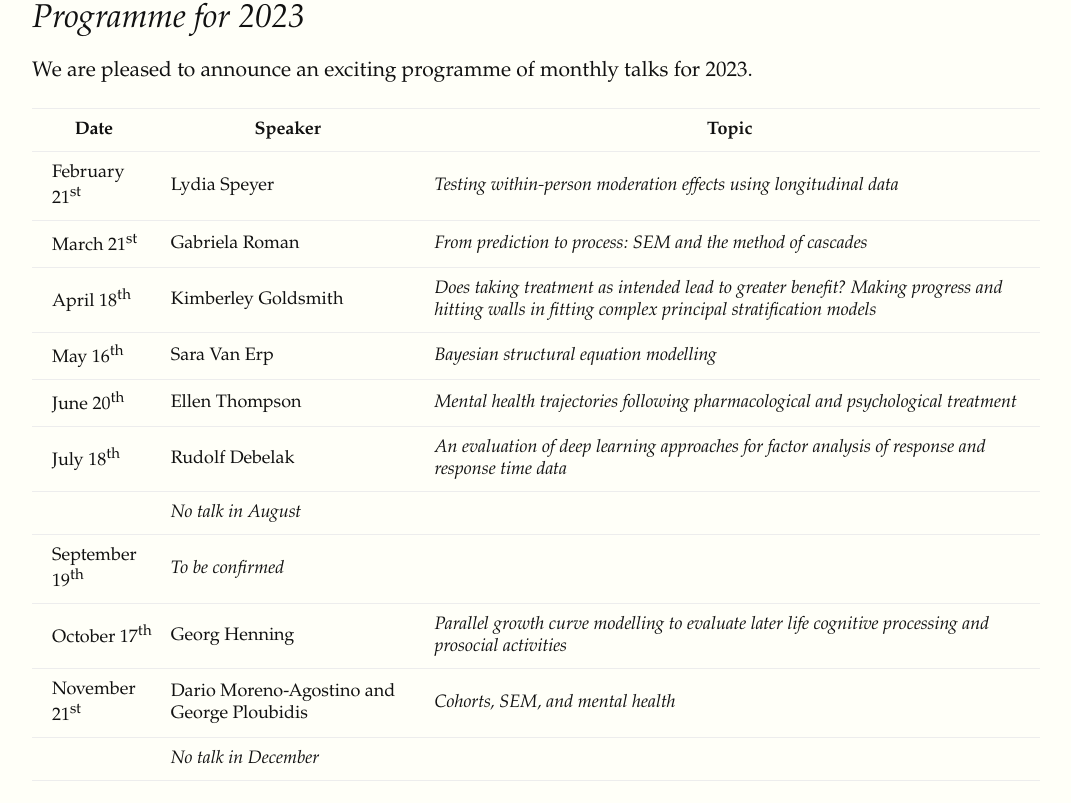
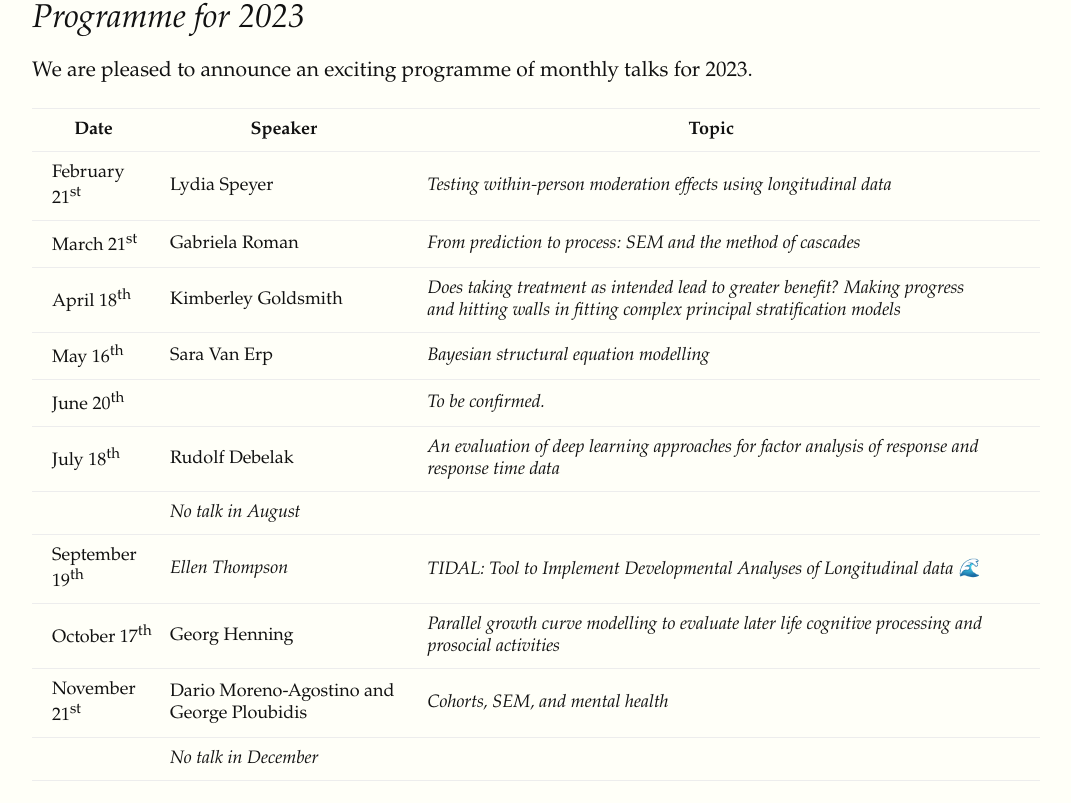
Before and after one commit to ewancarr/semantics, a plain HTML site: page index.html in a window 1280 px wide. Shown: the part 1270-2073 px from the top of the page, without its empty margins (128-1199 px from the left). Drawn offline with Linux system fonts and the light colour scheme; a web font is replaced by a local one.

Commit message:
Rearrange talks

```diff
--- a/index.html
+++ b/index.html
@@ -85,8 +85,8 @@
             </tr>
             <tr>
                 <td>June 20<sup>th</sup></td>
-                <td>Ellen Thompson</td>
-                <td><i>Mental health trajectories following pharmacological and psychological treatment</i></td>
+                <td></td>
+                <td><i>To be confirmed.</i></td>
             </tr>
             <tr>
                 <td>July 18<sup>th</sup></td>
@@ -100,7 +100,8 @@
             </tr>
             <tr>
                 <td>September 19<sup>th</sup></td>
-                <td><i>To be confirmed</i></td>
+                <td><i>Ellen Thompson</i></td>
+                <td><i>TIDAL: Tool to Implement Developmental Analyses of Longitudinal data 🌊</i></td>
                 <td></td>
             </tr>
                 <td>October 17<sup>th</sup></td>
```
